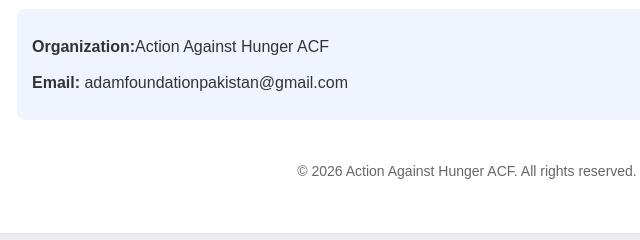
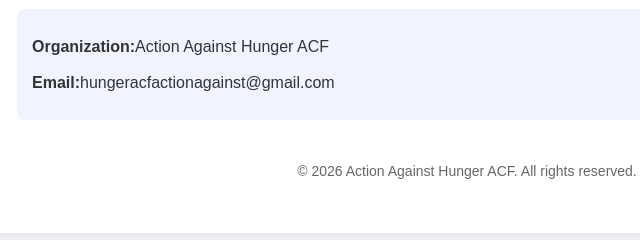
Before and after one commit to Action-Against-Hunger-ACF/Privacy-Policy, a plain HTML site: page index.html in a window 1280 px wide. Shown: the part 1177-1417 px from the top of the page, 173-813 px from the left. Drawn offline with Linux system fonts and the light colour scheme.

Commit message:
Update index.html

```diff
--- a/index.html
+++ b/index.html
@@ -112,7 +112,7 @@ Any changes will be reflected on this page.
 
 <div class="contact">
 <p><strong>Organization:</strong>Action Against Hunger ACF</p>
-<p><strong>Email:</strong> adamfoundationpakistan@gmail.com</p>
+<p><strong>Email:</strong>hungeracfactionagainst@gmail.com</p>
 </div>
 
 <div class="footer">
```
